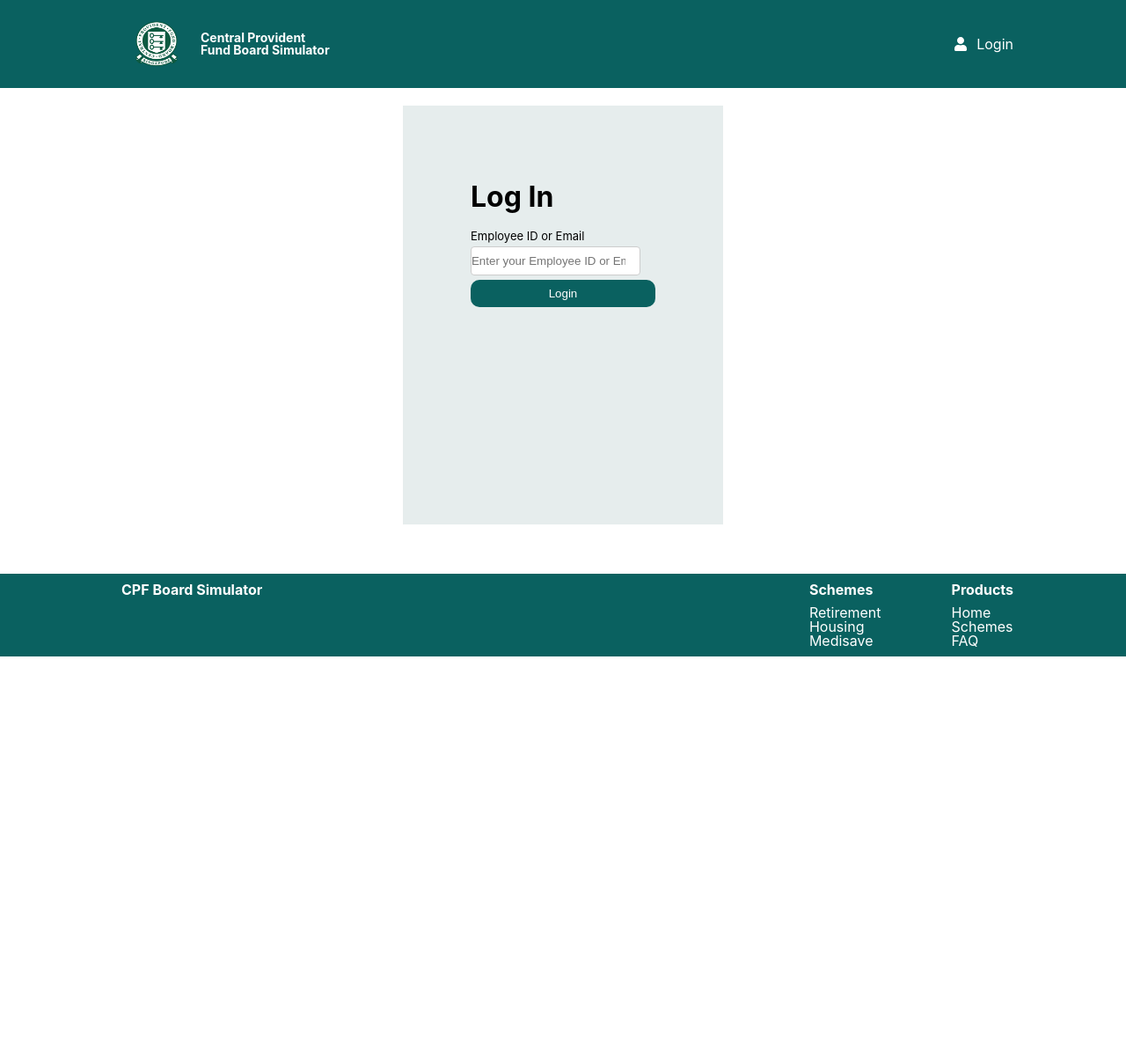
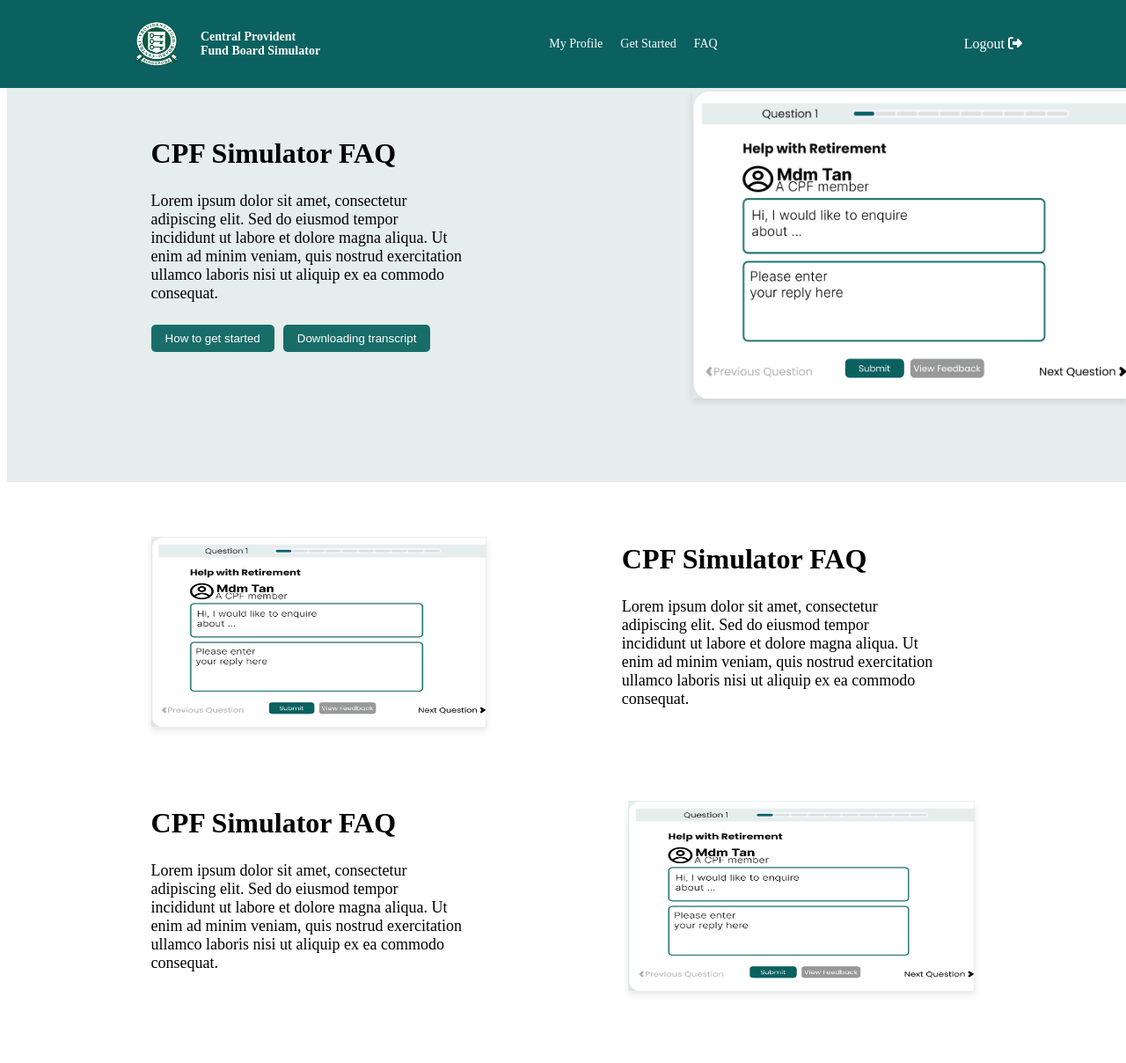
Before and after one commit to kayweeee/cpf-simulator, a Next.js app in the folder csa-dashboard/: page /faq in a window 1280 px wide. Shown: the top 1208 px of the page at 88% size. Before the commit the page ends 800 px from the top, so only its background shows below. Built offline with nearby package versions, Linux system fonts and the light colour scheme.

Commit message:
faq page update

```diff
--- /dev/null
+++ b/csa-dashboard/src/pages/faq.css
@@ -0,0 +1,132 @@
+.greenFlexBox {
+    display: flex;
+    align-items: center;
+    background-color: #E6EDED;
+    width: 100%;
+    padding: 10px;
+    height: 65vh;
+    overflow: hidden;
+
+
+}
+
+.leftFlex, .rightFlex {
+    flex: 1;
+}
+
+.rightFlex{
+    display: flex;
+    padding-top: 0;
+    justify-content: flex-end;
+    align-items:flex-end;
+    padding-right: 0px;
+}
+.faq {
+    max-width: 100%;
+    height: auto;
+    box-shadow: 0 4px 8px rgba(0, 0, 0, 0.1);
+}
+
+.leftFlex {
+    display: flex;
+    flex-direction: column;
+    justify-content: center;
+    padding-right: 10px;
+    align-items: left;
+    margin-left: 12vw;
+}
+
+.title {
+    font-weight: bold;
+    font-size: xx-large;
+}
+
+.paragraph {
+    font-size: large;
+    margin-top: 10px;
+    max-width: calc(50vw - 22vw);
+    padding-top: 15px;
+    padding-bottom: 15px;
+
+}
+
+.buttons {
+    display: flex;
+    margin-top: 10px; /* Add margin for spacing between paragraph and buttons */
+    font-size: large;
+    border-radius: 5px;
+}
+
+.submitButton {
+    background-color: #186D69;
+    color: white;
+    transition: background-color 0.3s;
+    border: none;
+    padding: 8px 16px;
+    margin-right: 10px; /* Add margin between buttons */
+    cursor: pointer;
+    border-radius: 5px;
+}
+
+.submitButton:hover {
+    background-color: #135852;
+}
+.whiteFlexBox {
+    display: flex;
+    background-color: white;
+    padding: 10px;
+    height: 30vh;
+    padding-top: 50px;
+
+}
+
+.leftFlexWhite, .rightFlexWhite {
+    flex: 1;
+}
+
+.leftFlexWhite {
+    display: flex;
+    justify-content: flex-start;
+    align-items: center;
+
+}
+
+.anotherImage {
+    max-width: 100%;
+    max-height: 100%;
+    box-shadow: 0 4px 8px rgba(0, 0, 0, 0.1);
+    margin-left: 12vw;
+}
+
+.rightFlexWhite {
+    display: flex;
+    flex-direction: column;
+    justify-content: center;
+    padding-right: 10px;
+    align-items: left;
+    margin-right: 10px;
+    margin-left: 12vw;
+
+}
+
+.leftFlexWhiteNew {
+    display: flex;
+    flex-direction: column;
+    justify-content: center;
+    padding-right: 10px;
+    align-items: left;
+    margin-right: 10px;
+    margin-left: 12vw;
+
+}
+
+.rightFlexWhiteNew {
+    flex: 1;
+    display: flex;
+    justify-content: flex-start;
+    align-items: center;
+    padding-left: 10px;
+    align-items: left;
+    margin-right: 12vw;
+
+}
--- /dev/null
+++ b/csa-dashboard/src/pages/faq.js
@@ -0,0 +1,169 @@
+import Topnavbar from '../components/Topnavbar.js';
+import Bottomnavbar from '../components/Bottomnavbar.js';
+import React, { useEffect , useRef } from 'react';
+import './faq.css';
+import landingpage from '../../public/landingpage.png';
+import { motion, useAnimation } from "framer-motion";
+import { useInView } from "react-intersection-observer";
+
+const boxVariant = {
+    visible: { opacity: 1, scale: 1, transition: { duration: 1 } },
+    hidden: { opacity: 0, scale: 0 }
+};
+
+
+const Faq = () => {
+    // scroll animation pointers
+    const control1 = useAnimation();
+    const [ref1, inView1] = useInView();
+    const control2 = useAnimation();
+    const [ref2, inView2] = useInView();
+    const control3 = useAnimation();
+    const [ref3, inView3] = useInView();
+    const control4 = useAnimation();
+    const [ref4, inView4] = useInView();
+    // for button scroll
+    const targetRef1 = useRef(null);
+    const targetRef2 = useRef(null);
+
+
+    const scrollToComponent1 = () => {
+    targetRef1.current.scrollIntoView({ behavior: "smooth" });
+};
+
+    const scrollToComponent2 = () => {
+    targetRef2.current.scrollIntoView({ behavior: "smooth" });
+};
+
+    useEffect(() => {
+        if (inView1) {
+            control1.start("visible");
+        } else {
+            control1.start("hidden");
+        }
+    }, [control1, inView1]);
+
+    useEffect(() => {
+        if (inView2) {
+            control2.start("visible");
+        } else {
+            control2.start("hidden");
+        }
+    }, [control2, inView2]);
+
+    useEffect(() => {
+        if (inView3) {
+            control3.start("visible");
+        } else {
+            control3.start("hidden");
+        }
+    }, [control3, inView3]);
+
+    useEffect(() => {
+        if (inView4) {
+            control4.start("visible");
+        } else {
+            control4.start("hidden");
+        }
+    }, [control4, inView4]);
+
+    return (
+        <div>
+            <Topnavbar />
+            <div className="greenFlexBox">
+                <div className="leftFlex">
+                    <div className="title">CPF Simulator FAQ</div>
+                    <div className="paragraph">Lorem ipsum dolor sit amet, consectetur adipiscing elit. Sed do eiusmod tempor incididunt ut labore et dolore magna aliqua. Ut enim ad minim veniam, quis nostrud exercitation ullamco laboris nisi ut aliquip ex ea commodo consequat.</div>
+                    <div className="buttons">
+                        <button className="submitButton"onClick={scrollToComponent1}>How to get started</button>
+                        <button className="submitButton"onClick={scrollToComponent2}>Downloading transcript</button>
+                    </div>
+                </div>
+                <div className="rightFlex">
+                    <img src={landingpage.src} alt="faq" className="faq" width="90%" height="90%" />
+                </div>
+            </div>
+            <motion.div className="whiteFlexBox"
+                ref={ref1}
+                variants={boxVariant}
+                initial="hidden"
+                animate={control1}
+                ref={targetRef1}
+            >
+                <div className="leftFlexWhite">
+                    <motion.img src={landingpage.src} alt="anotherImage" className="anotherImage" width="90%" height="90%"
+                        ref={ref1}
+                        variants={boxVariant}
+                        initial="hidden"
+                        animate={control1}
+                    />
+                </div>
+                <div className="rightFlexWhite">
+                    <div className="title">CPF Simulator FAQ</div>
+                    <div className="paragraph">Lorem ipsum dolor sit amet, consectetur adipiscing elit. Sed do eiusmod tempor incididunt ut labore et dolore magna aliqua. Ut enim ad minim veniam, quis nostrud exercitation ullamco laboris nisi ut aliquip ex ea commodo consequat.</div>
+                </div>
+            </motion.div>
+            <motion.div className="whiteFlexBox"
+                ref={ref2}
+                variants={boxVariant}
+                initial="hidden"
+                animate={control2}
+            >
+                <div className="leftFlexWhiteNew">
+                    <div className="title">CPF Simulator FAQ</div>
+                    <div className="paragraph">Lorem ipsum dolor sit amet, consectetur adipiscing elit. Sed do eiusmod tempor incididunt ut labore et dolore magna aliqua. Ut enim ad minim veniam, quis nostrud exercitation ullamco laboris nisi ut aliquip ex ea commodo consequat.</div>
+                </div>
+                <div className="rightFlexWhiteNew">
+                    <motion.img src={landingpage.src} alt="anotherImage" className="anotherImage" width="90%" height="90%"
+                        ref={ref2}
+                        variants={boxVariant}
+                        initial="hidden"
+                        animate={control2}
+                    />
+                </div>
+            </motion.div>
+            <motion.div className="whiteFlexBox"
+                ref={ref3}
+                variants={boxVariant}
+                initial="hidden"
+                animate={control3}
+            >
+                <div className="leftFlexWhite">
+                    <motion.img src={landingpage.src} alt="anotherImage" className="anotherImage" width="90%" height="90%"
+                        ref={ref3}
+                        variants={boxVariant}
+                        initial="hidden"
+                        animate={control3}
+                    />
+                </div>
+                <div className="rightFlexWhite">
+                    <div className="title">CPF Simulator FAQ</div>
+                    <div className="paragraph">Lorem ipsum dolor sit amet, consectetur adipiscing elit. Sed do eiusmod tempor incididunt ut labore et dolore magna aliqua. Ut enim ad minim veniam, quis nostrud exercitation ullamco laboris nisi ut aliquip ex ea commodo consequat.</div>
+                </div>
+            </motion.div>
+            <motion.div className="whiteFlexBox"
+                ref={ref4}
+                variants={boxVariant}
+                initial="hidden"
+                animate={control4}
+                ref={targetRef2}
+            >
+                <div className="leftFlexWhiteNew">
+                    <div className="title">Downloading Transcipt</div>
+                    <div className="paragraph">Heres how you download transcript</div>
+                </div>
+                <div className="rightFlexWhiteNew">
+                    <motion.img src={landingpage.src} alt="anotherImage" className="anotherImage" width="90%" height="90%"
+                        ref={ref4}
+                        variants={boxVariant}
+                        initial="hidden"
+                        animate={control4}
+                    />
+                </div>
+            </motion.div>
+            <Bottomnavbar />
+        </div>
+    );
+}
+
+export default Faq;
```
